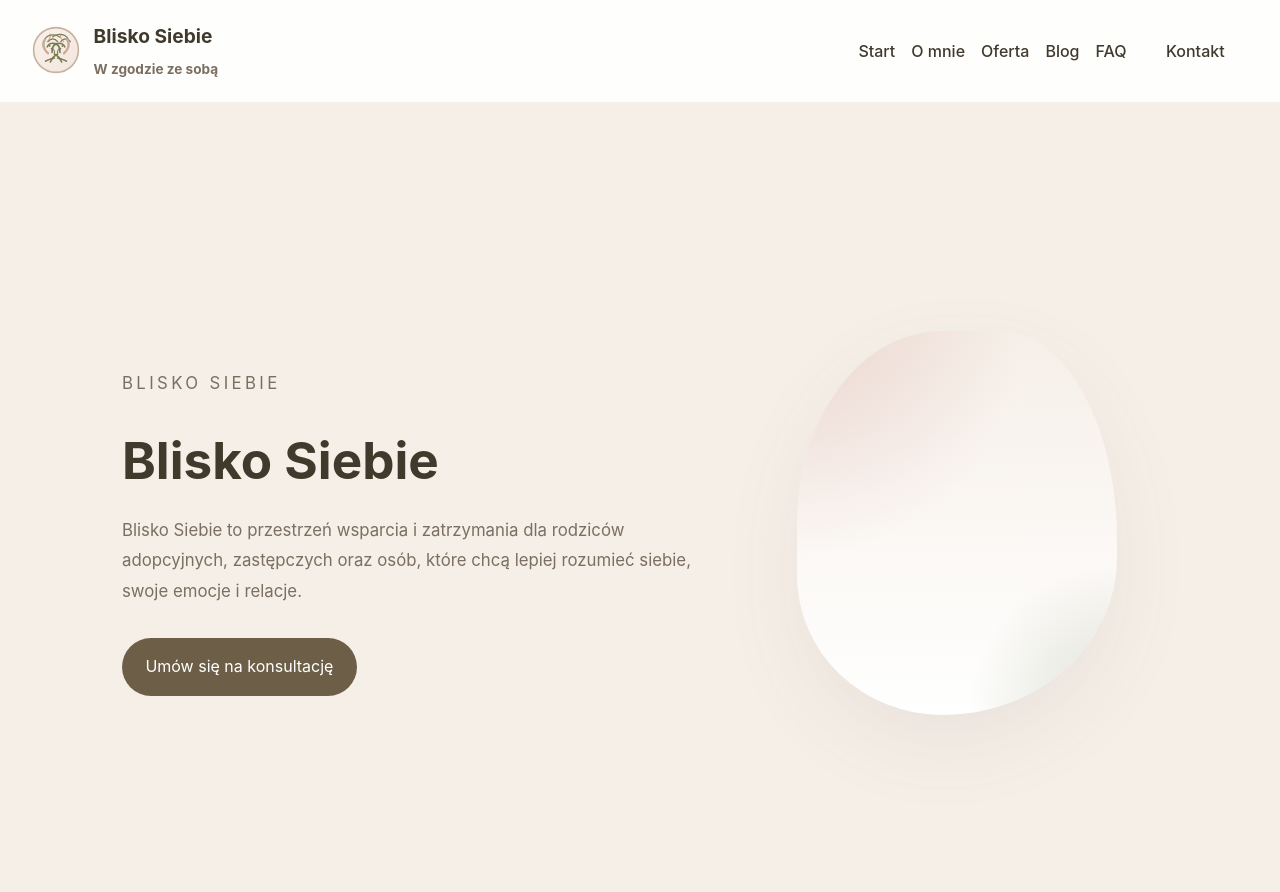
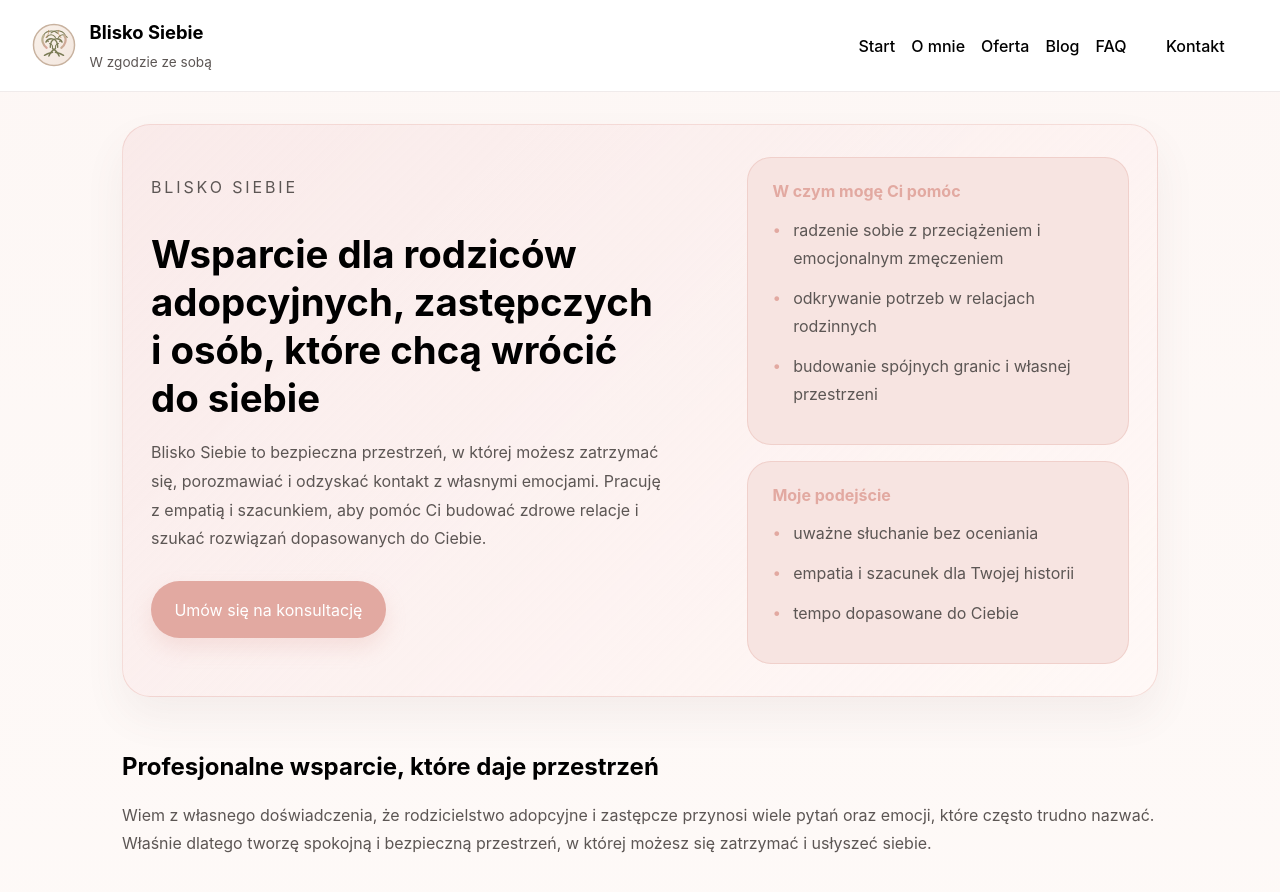
Before and after one commit to bliskosiebie/bliskosiebie.github.io, a Jekyll site: the page built from index.md, in a window 1280 px wide and 900 px high. Shown: the top 892 px of the window. Built offline with Jekyll 4.4.1, drawn with Linux system fonts in a browser that asks for light colours; some of the changed text lies outside the part shown.

Commit message:
New Style

```diff
--- a/assets/css/style.css
+++ b/assets/css/style.css
@@ -1,13 +1,16 @@
 :root {
-  --bg: #f6efe8;
+  --bg-start: #fdf7f5;
+  --bg-end: #fffdfb;
   --surface: #ffffff;
-  --text: #3f3a2c;
-  --muted: #7a6f60;
-  --accent: #9a8f7b;
-  --accent-dark: #6d5f47;
-  --rose: #d7a7a0;
-  --sage: #7a8458;
-  --gold: #b78b5f;
+  --surface-soft: #fdf0ed;
+  --text: #000000;
+  --muted: #5c5654;
+  --accent: #e2a9a1;
+  --accent-dark: #6b4f55;
+  --accent-soft: #f7e4e1;
+  --border: rgba(147, 115, 116, 0.14);
+  --shadow: rgba(107, 79, 84, 0.08);
+  --shadow-strong: rgba(107, 79, 84, 0.07);
 }
 
 * {
@@ -17,19 +20,21 @@
 body {
   margin: 0;
   font-family: "Inter", system-ui, -apple-system, BlinkMacSystemFont, "Segoe UI", sans-serif;
-  background: var(--bg);
+  background: linear-gradient(180deg, var(--bg-start), var(--bg-end));
   color: var(--text);
-  line-height: 1.8;
+  line-height: 1.75;
+  min-height: 100vh;
 }
 
 h1, h2, h3 {
   margin-top: 1.5rem;
   margin-bottom: 1rem;
-  line-height: 1.3;
+  line-height: 1.2;
+  color: var(--text);
 }
 
 a {
-  color: var(--accent-dark);
+  color: var(--accent);
   text-decoration: none;
 }
 
@@ -37,12 +42,12 @@ a {
   display: flex;
   align-items: center;
   justify-content: space-between;
-  padding: 1.2rem 2rem;
-  background: rgba(255, 255, 255, 0.9);
+  padding: 1rem 2rem;
+  background: #ffffff;
   position: sticky;
   top: 0;
   z-index: 20;
-  backdrop-filter: blur(10px);
+  border-bottom: 1px solid var(--border);
 }
 
 .logo-link {
@@ -53,13 +58,13 @@ a {
 }
 
 .logo-image {
-  width: 48px;
-  height: 48px;
+  width: 44px;
+  height: 44px;
 }
 
 .logo-link span {
   display: block;
-  font-size: 1.2rem;
+  font-size: 1.15rem;
   font-weight: 700;
 }
 
@@ -67,17 +72,6 @@ a {
   margin: 0.15rem 0 0;
   color: var(--muted);
   font-size: 0.85rem;
-}
-
-.site-branding a {
-  font-size: 1.4rem;
-  font-weight: 700;
-  color: var(--text);
-}
-
-.site-branding p {
-  margin: 0.2rem 0 0;
-  color: var(--muted);
 }
 
 .site-nav {
@@ -104,13 +98,15 @@ a {
 }
 
 .button-primary {
-  color: #fff;
-  background: var(--accent-dark);
+  color: #ffffff;
+  background: var(--accent);
+  box-shadow: 0 10px 20px rgba(226, 169, 161, 0.25);
 }
 
 .button-secondary {
   color: var(--accent-dark);
-  background: rgba(167, 145, 114, 0.15);
+  background: var(--accent-soft);
+  border-color: rgba(226, 169, 161, 0.5);
 }
 
 .button:hover,
@@ -123,76 +119,110 @@ a {
 .site-content {
   max-width: 1100px;
   margin: 0 auto;
-  padding: 1rem 2rem 3rem;
+  padding: 2rem 2rem 3rem;
 }
 
 .hero {
   display: grid;
-  grid-template-columns: 1.2fr 0.8fr;
-  gap: 2rem;
-  align-items: center;
-  min-height: calc(100vh - 90px);
+  grid-template-columns: minmax(0, 1.2fr) minmax(280px, 0.8fr);
+  gap: 1.5rem;
+  align-items: start;
+  padding: 2rem 1.75rem;
+  border-radius: 28px;
+  background: linear-gradient(135deg, rgba(242, 210, 212, 0.35), rgba(255, 248, 246, 0.95));
+  box-shadow: 0 20px 40px var(--shadow-strong);
+  border: 1px solid rgba(226, 169, 161, 0.35);
 }
 
 .hero-copy {
-  max-width: 600px;
+  max-width: 520px;
+  margin: 0;
+}
+
+.hero-aside {
+  display: grid;
+  gap: 1rem;
+}
+
+.hero-card {
+  padding: 1.5rem;
+  border-radius: 24px;
+  background: var(--accent-soft);
+  border: 1px solid rgba(226, 169, 161, 0.35);
+}
+
+.hero-card h3 {
+  margin-top: 0;
+  margin-bottom: 0.9rem;
+  color: var(--accent);
+  font-size: 1rem;
+}
+
+.hero-card ul {
+  list-style: none;
+  margin: 0;
+  padding: 0;
+  color: var(--muted);
+}
+
+.hero-card li {
+  position: relative;
+  padding-left: 1.3rem;
+  margin-bottom: 0.75rem;
+}
+
+.hero-card li::before {
+  content: '•';
+  position: absolute;
+  left: 0;
+  top: 0.05rem;
+  color: var(--accent);
+  font-size: 0.95rem;
 }
 
 .eyebrow {
   text-transform: uppercase;
-  letter-spacing: 0.2em;
-  color: var(--sage);
-  font-size: 0.9rem;
-  margin-bottom: 1rem;
+  letter-spacing: 0.18em;
+  color: var(--accent);
+  font-size: 0.8rem;
+  margin-bottom: 0.9rem;
 }
 
 .hero h1 {
-  font-size: clamp(3rem, 4vw, 4.2rem);
-  margin: 0 0 1.5rem 0;
-  line-height: 1.2;
+  font-size: clamp(1.9rem, 3vw, 2.6rem);
+  margin: 0 0 1rem 0;
+  line-height: 1.25;
 }
 
 .hero p {
-  max-width: 42rem;
+  max-width: 38rem;
   color: var(--muted);
-  margin-bottom: 2rem;
-  font-size: 1.05rem;
+  margin-bottom: 1.75rem;
+  font-size: 1rem;
   line-height: 1.8;
 }
 
-.hero-image {
-  display: flex;
-  align-items: center;
-  justify-content: center;
+.section {
+  padding: 2.5rem 0;
 }
 
-.hero-shape {
-  width: min(320px, 80vw);
-  aspect-ratio: 1 / 1.2;
-  background: radial-gradient(circle at top left, rgba(215, 167, 160, 0.35), transparent 45%),
-              radial-gradient(circle at bottom right, rgba(122, 132, 88, 0.25), transparent 30%),
-              linear-gradient(180deg, #f6efe8 0%, #fff 100%);
-  border-radius: 50% 40% 60% 50% / 55% 60% 45% 40%;
-  box-shadow: 0 30px 80px rgba(100, 84, 75, 0.08);
-}
-
-.section {
-  padding: 4rem 0;
-  margin: 2rem 0;
+.section.section-intro {
+  padding-bottom: 1rem;
 }
 
 .section-grid {
   display: grid;
-  gap: 2.2rem;
-  grid-template-columns: repeat(auto-fit, minmax(220px, 1fr));
-  margin-top: 2.5rem;
+  gap: 2rem;
+  grid-template-columns: repeat(auto-fit, minmax(240px, 1fr));
+  margin-top: 0;
 }
 
 .section-grid article {
-  padding: 2.2rem;
+  padding: 1.8rem;
   border-radius: 24px;
-  background: rgba(255, 255, 255, 0.86);
-  border: 1px solid rgba(167, 145, 114, 0.16);
+  background: #fff2f1;
+  border: 1px solid rgba(226, 169, 161, 0.3);
+  box-shadow: 0 14px 30px rgba(107, 79, 84, 0.08);
 }
 
 .section-grid h2,
@@ -204,12 +234,15 @@ a {
 }
 
 .content-block {
-  margin-bottom: 3rem;
-  padding-bottom: 2rem;
+  margin-bottom: 1.5rem;
+  padding-bottom: 0;
 }
 
 .content-block p,
-.section-grid p {
+.section-grid p,
+.section p,
+.about-panel p,
+.contact-panel p {
   color: var(--muted);
 }
 
@@ -220,9 +253,10 @@ a {
 
 .about-panel,
 .contact-panel {
-  background: linear-gradient(135deg, rgba(167, 145, 114, 0.1), rgba(215, 167, 160, 0.06));
-  border-radius: 32px;
+  background: linear-gradient(180deg, rgba(242, 210, 212, 0.4), rgba(255, 245, 243, 0.95));
+  border-radius: 28px;
   padding: 3rem;
+  border: 1px solid rgba(226, 169, 161, 0.4);
 }
 
 .about-panel h2,
@@ -231,7 +265,7 @@ a {
 }
 
 .quote-box {
-  background: rgba(215, 167, 160, 0.12);
+  background: rgba(226, 169, 161, 0.18);
   border-left: 4px solid var(--accent);
   padding: 2rem;
   border-radius: 20px;
@@ -258,6 +292,13 @@ a {
   color: var(--muted);
   font-size: 1rem;
   margin-bottom: 0;
+}
+
+.site-footer {
+  padding: 2rem 2rem 3rem;
+  text-align: center;
+  color: var(--muted);
+  border-top: 1px solid var(--border);
 }
 
 .posts-list {
--- a/index.md
+++ b/index.md
@@ -6,68 +6,90 @@ title: Witaj na Blisko Siebie
 <section class="hero">
   <div class="hero-copy">
     <p class="eyebrow">Blisko Siebie</p>
-    <h1>Blisko Siebie</h1>
-    <p>Blisko Siebie to przestrzeń wsparcia i zatrzymania dla rodziców adopcyjnych, zastępczych oraz osób, które chcą lepiej rozumieć siebie, swoje emocje i relacje.</p>
+    <h1>Wsparcie dla rodziców adopcyjnych, zastępczych i osób, które chcą wrócić do siebie</h1>
+    <p>Blisko Siebie to bezpieczna przestrzeń, w której możesz zatrzymać się, porozmawiać i odzyskać kontakt z własnymi emocjami. Pracuję z empatią i szacunkiem, aby pomóc Ci budować zdrowe relacje i szukać rozwiązań dopasowanych do Ciebie.</p>
     <a class="button button-primary" href="/kontakt/">Umów się na konsultację</a>
   </div>
-  <div class="hero-image">
-    <div class="hero-shape"></div>
+
+  <div class="hero-aside">
+    <div class="hero-card">
+      <h3>W czym mogę Ci pomóc</h3>
+      <ul>
+        <li>radzenie sobie z przeciążeniem i emocjonalnym zmęczeniem</li>
+        <li>odkrywanie potrzeb w relacjach rodzinnych</li>
+        <li>budowanie spójnych granic i własnej przestrzeni</li>
+      </ul>
+    </div>
+    <div class="hero-card">
+      <h3>Moje podejście</h3>
+      <ul>
+        <li>uważne słuchanie bez oceniania</li>
+        <li>empatia i szacunek dla Twojej historii</li>
+        <li>tempo dopasowane do Ciebie</li>
+      </ul>
+    </div>
   </div>
 </section>
 
-<section class="section intro">
-  <div>
-    <p>Wiem z własnego doświadczenia, że rodzicielstwo — szczególnie adopcyjne i zastępcze — niesie ze sobą całą gamę emocji, rodzi i zmusza do pytań często nie dając na nie odpowiedzi.</p>
-    <p>Nierzadko towarzyszy zmęczenie i ciężar odpowiedzialności. Często pojawia się poczucie samotności, przeciążenia czy wątpliwość: „czy robię wystarczająco?”</p>
-    <p>Wiem, jak wiele niewidzialnego napięcia niesie rodzicielstwo adopcyjne i zastępcze. Wiem też, jak często możemy czuć się osamotnieni. Nie dlatego, że obok nie ma ludzi — ale dlatego, że trudno znaleźć prawdziwe zrozumienie.</p>
-    <p>To, z czym mierzymy się my, rodzice adopcyjni i zastępczy, często bardzo różni się od wyzwań, których doświadczają nasi znajomi czy rodzina. Czasami trudno opowiedzieć o swoim zmęczeniu, lęku, bezsilności czy emocjach tak, by zostać naprawdę usłyszanym — bez oceniania, rady i zderzenia ze stereotypami.</p>
-    <p>Właśnie dlatego powstało Blisko Siebie. Możesz zatrzymać się i usłyszeć to, co na co dzień ginie w chaosie, obowiązkach i napięciu. Dostrzec to, co naprawdę dzieje się w Tobie. Blisko Siebie to spotkanie ze sobą. Z własnymi emocjami, potrzebami, zmęczeniem, tęsknotą i siłą.</p>
+<section class="section section-intro">
+  <div class="content-block">
+    <h2>Profesjonalne wsparcie, które daje przestrzeń</h2>
+    <p>Wiem z własnego doświadczenia, że rodzicielstwo adopcyjne i zastępcze przynosi wiele pytań oraz emocji, które często trudno nazwać. Właśnie dlatego tworzę spokojną i bezpieczną przestrzeń, w której możesz się zatrzymać i usłyszeć siebie.</p>
+  </div>
+</section>
+
+<section class="section">
+  <div class="section-grid">
+    <article>
+      <h2>Dla kogo?</h2>
+      <p>Wsparcie jest dla rodziców adopcyjnych i zastępczych oraz osób, które czują się przeciążone emocjonalnie i szukają uważnej, bezpiecznej rozmowy.</p>
+    </article>
+    <article>
+      <h2>Co oferuję?</h2>
+      <p>Pomagam w nazywaniu emocji, porządkowaniu doświadczeń i budowaniu relacji opartych na zaufaniu — bez presji i gotowych porad.</p>
+    </article>
+    <article>
+      <h2>Jak pracuję?</h2>
+      <p>Pracuję w oparciu o uważność, obecność i empatię. Wspieram Twój proces krok po kroku, z szacunkiem dla Twojego tempa.</p>
+    </article>
   </div>
 </section>
 
 <section class="section about-panel">
   <div>
-    <h2>To spokojna przestrzeń</h2>
+    <h2>Bezpieczna przestrzeń</h2>
+    <p>To miejsce, w którym możesz po prostu być. Bez udowadniania, tłumaczenia emocji i zderzenia ze stereotypami. Tutaj ważne jest to, co Ty czujesz i jak chcesz iść dalej.</p>
     <ul>
       <li>dla rodziców adopcyjnych i zastępczych</li>
       <li>dla osób przeciążonych emocjonalnie</li>
-      <li>dla tych, którzy chcą być bliżej siebie i swoich potrzeb</li>
+      <li>dla tych, którzy chcą być bliżej siebie</li>
     </ul>
-  </div>
-</section>
-
-<section class="section testimonials-panel">
-  <div>
-    <h2>Tutaj nie musisz</h2>
-    <ul>
-      <li>walczyć o zrozumienie</li>
-      <li>niczego udowadniać</li>
-      <li>tłumaczyć swoich emocji</li>
-      <li>obalać mitów ani mierzyć się ze stereotypami</li>
-    </ul>
-    <p>Tutaj możesz po prostu być. Możesz zatrzymać się i usłyszeć to, co na co dzień ginie w chaosie, obowiązkach i napięciu. To, co naprawdę dzieje się w Tobie. Blisko Siebie to spotkanie ze sobą. Z własnymi emocjami, potrzebami, zmęczeniem, tęsknotą i siłą.</p>
-    <p>Nie daję gotowych odpowiedzi. Tworzę spokojną przestrzeń, w której możesz lepiej zrozumieć siebie i odnaleźć własną drogę — w swoim tempie i bez oceniania.</p>
   </div>
 </section>
 
 <section class="section featured-posts">
   <div>
     <h2>W mojej pracy stawiam na</h2>
-    <ul>
-      <li>obecność</li>
-      <li>empatię</li>
-      <li>uważne słuchanie</li>
-      <li>budowanie świadomości</li>
-      <li>relację opartą na zaufaniu i bezpieczeństwie</li>
-    </ul>
-    <p>To nie terapia. To świadoma, wspierająca rozmowa i przestrzeń do odzyskiwania kontaktu ze sobą. Tutaj możesz wracać do siebie — krok po kroku i w swoim tempie. Tylko Ty, Twoje emocje i chwila, by naprawdę usłyszeć siebie.</p>
-    <p>Pracuję w oparciu o standardy International Coaching Federation, prowadząc coaching z uważnością na emocje, relację i autentyczny kontakt. Zapraszam Cię na spotkanie ❤️</p>
+    <div class="section-grid">
+      <article>
+        <h3>Obecność</h3>
+        <p>Zwracam uwagę na to, co mówisz i czego nie mówisz. Pomagam w znaleźć przestrzeń dla Twoich potrzeb.</p>
+      </article>
+      <article>
+        <h3>Empatię</h3>
+        <p>Przyjmuję Twoje doświadczenie z szacunkiem, także wtedy, gdy jest trudne i niewygodne.</p>
+      </article>
+      <article>
+        <h3>Relację</h3>
+        <p>Wspieram budowanie zaufania, które daje bezpieczeństwo i pozwala na autentyczne przeżywanie emocji.</p>
+      </article>
+    </div>
   </div>
 </section>
 
 <section class="section contact-panel">
   <div>
-    <h2>Kontakt</h2>
+    <h2>Skontaktuj się</h2>
     <p>Masz pytania lub chcesz zacząć pracę? Napisz do mnie, a odpowiem najszybciej jak to możliwe.</p>
     <a class="button button-secondary" href="/kontakt/">Napisz wiadomość</a>
   </div>
```
Also changed, not shown: kontakt.md (+2 -1 lines), 4 other files.
